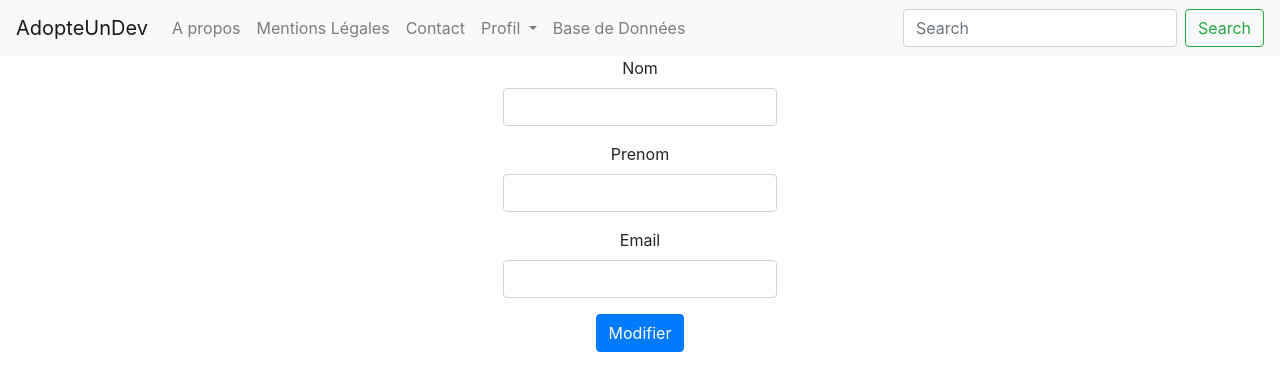
After one commit to Floutts/AdopteUnDev, a PHP site: template src/vue/modif-profil.html.twig in a window 1280 px wide. The commit adds this page. Shown: the top 391 px of the page. Run offline with PHP 8.4, Linux system fonts and the light colour scheme; the template is opened without the code that fills it, so the values that code supplies are empty; some libraries are stand-ins or nearby versions.

Commit message:
nouveau profil

```diff
--- a/src/vue/base.html.twig
+++ b/src/vue/base.html.twig
@@ -34,8 +34,9 @@
                     Profil
                 </a>
                 <div class="dropdown-menu" aria-labelledby="navbarDropdown">
-                    <a class="dropdown-item" href="index.php?page=profil">Afficher le profil</a>
+                    <a class="dropdown-item" href="index.php?page=profil">Afficher mon profil</a>
                     {%if session.login is defined %}
+                        <a class="dropdown-item" href="index.php?page=modif-profil">Modifer mon profil</a>
                         <a href="index.php?page=deconnexion"  class="dropdown-item">Se déconnecter</a>
                    {% else %}
                         <a href="index.php?page=connexion"  class="dropdown-item">Se connecter</a>
--- /dev/null
+++ b/src/vue/modif-profil.html.twig
@@ -0,0 +1,23 @@
+{% extends "base.html.twig" %}
+{% block contenu %}
+
+
+    <form  action="index.php?page=inscription" method="post" enctype="application/x-www-form-urlencoded" >
+        <div class="form-group">
+            <label for="Nom">Nom</label>
+            <input type="text" class="form-control" id="Nom"  name="Nom" value="{{ unDeveloppeur.nom }}">
+        </div>
+        <div class="form-group">
+            <label for="Prenom">Prenom</label>
+            <input type="text" class="form-control" id="Prenom" name="Prenom" value="">
+        </div>
+        <div class="form-group">
+            <label for="Email">Email</label>
+            <input type="email" class="form-control" id="Email" name="Email"  aria-describedby="emailHelp" value="" >
+        </div>
+
+
+        <button type="submit" class="btn btn-primary" name="btModfier" id="btModifier" href="index">Modifier</button>
+    </form>
+
+{% endblock %}
```
Also changed, not shown: src/controleur/controleur_index.php (+21 -4 lines), src/modele/class_developpeur.php (+13 -13 lines), src/vue/profil.html.twig (+12 -8 lines).
